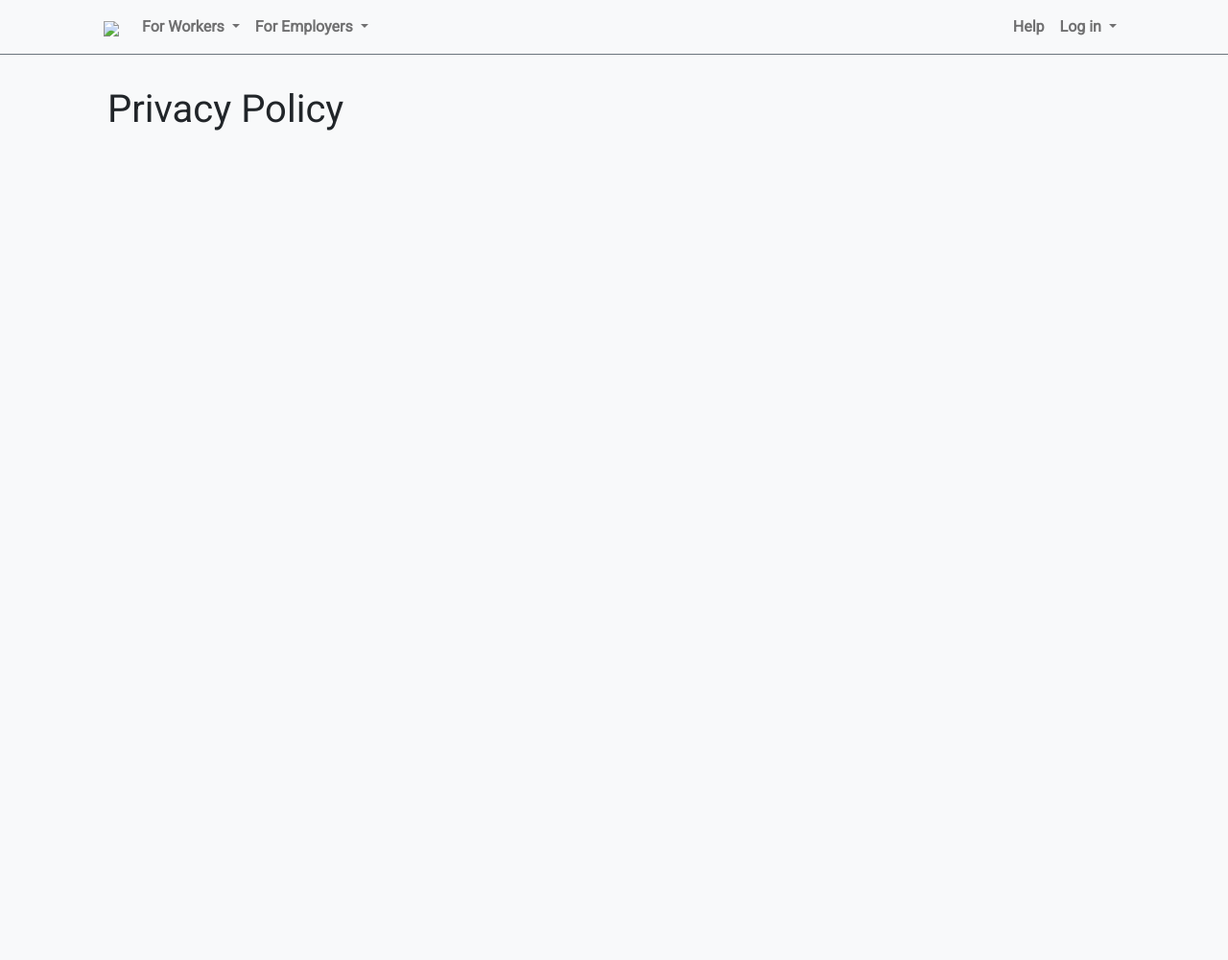
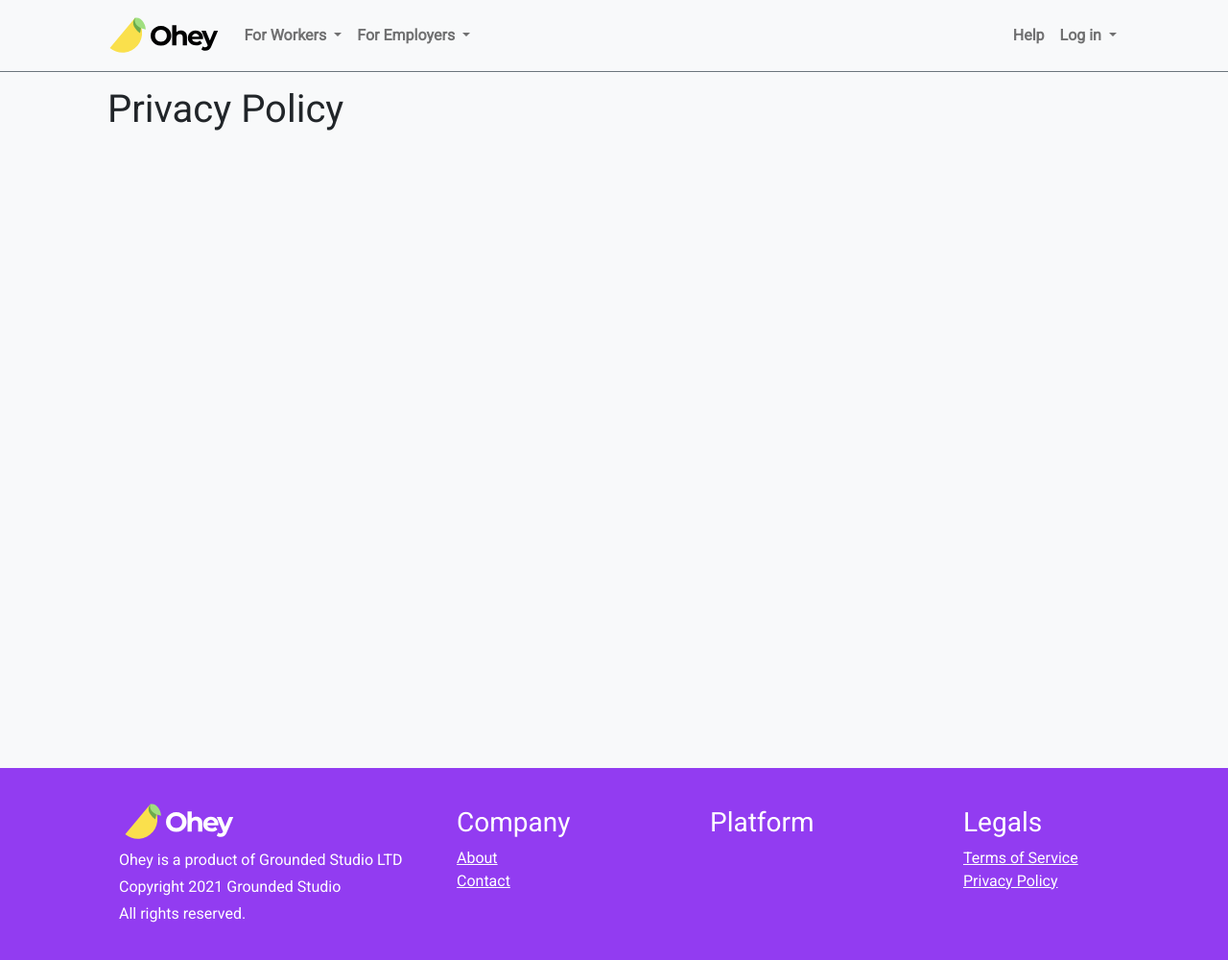
Before and after one commit to ohey-dev/ohey-dev.github.io, a plain HTML site: page privacy/index.html in a window 1280 px wide. Shown: the whole page at 96% size. Before the commit the page ends 874 px from the top, so only its background shows below. Drawn offline with nearby package versions, Linux system fonts and the light colour scheme; no server answers; files whose address does not match are found by name.

Commit message:
:bug: Fix src's

```diff
--- a/fragments/nav.html
+++ b/fragments/nav.html
@@ -1,7 +1,7 @@
 <nav class="navbar navbar-expand-lg navbar-light bg-light fixed-top mx-auto" id="main-nav">
     <div class="container-fluid navbar-inner">
         <a class="navbar-brand js-scroll-trigger" href="/">
-            <img class="my-auto" src="img/web_brand_black.svg" height="48">
+            <img class="my-auto" src="/img/web_brand_black.svg" height="48">
         </a>
         <button class="navbar-toggler" type="button" data-bs-toggle="collapse" data-bs-target="#navbarSupportedContent"
             aria-controls="navbarSupportedContent" aria-expanded="false" aria-label="Toggle navigation">
--- a/privacy/index.html
+++ b/privacy/index.html
@@ -26,7 +26,7 @@
     <script>
         $(function(){
           $("#nav").load("/fragments/nav.html");
-          $("#footer").load("/ragments/footer.html");
+          $("#footer").load("/fragments/footer.html");
         });
     </script>
 
```
